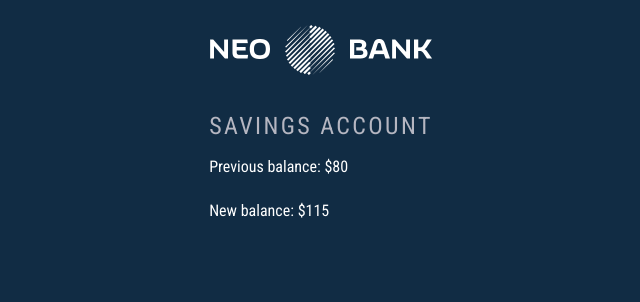
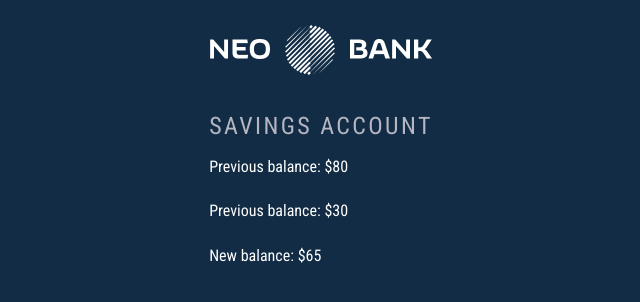
Before and after one commit to pmenezes3094/php-chap3and4-priya, a PHP site: page /getters-and-setters.php in a window 1280 px wide. Shown: the top 302 px of the page, without its empty margins (319-959 px from the left). Run offline with PHP 8.4, Linux system fonts and the light colour scheme.

Commit message:
Take $50 out of the account

```diff
--- a/c04/getters-and-setters.php
+++ b/c04/getters-and-setters.php
@@ -36,5 +36,6 @@ $account = new Account(20148896, 'Savings', 80.00);
 <?php include 'includes/header.php'; ?>
 <h2><?= $account->type ?> Account</h2>
 <p>Previous balance: $<?= $account->getBalance() ?></p>
+<p>Previous balance: $<?= $account->withdraw(50.00) ?></p>
 <p>New balance: $<?= $account->deposit(35.00) ?></p>
 <?php include 'includes/footer.php'; ?>
```
